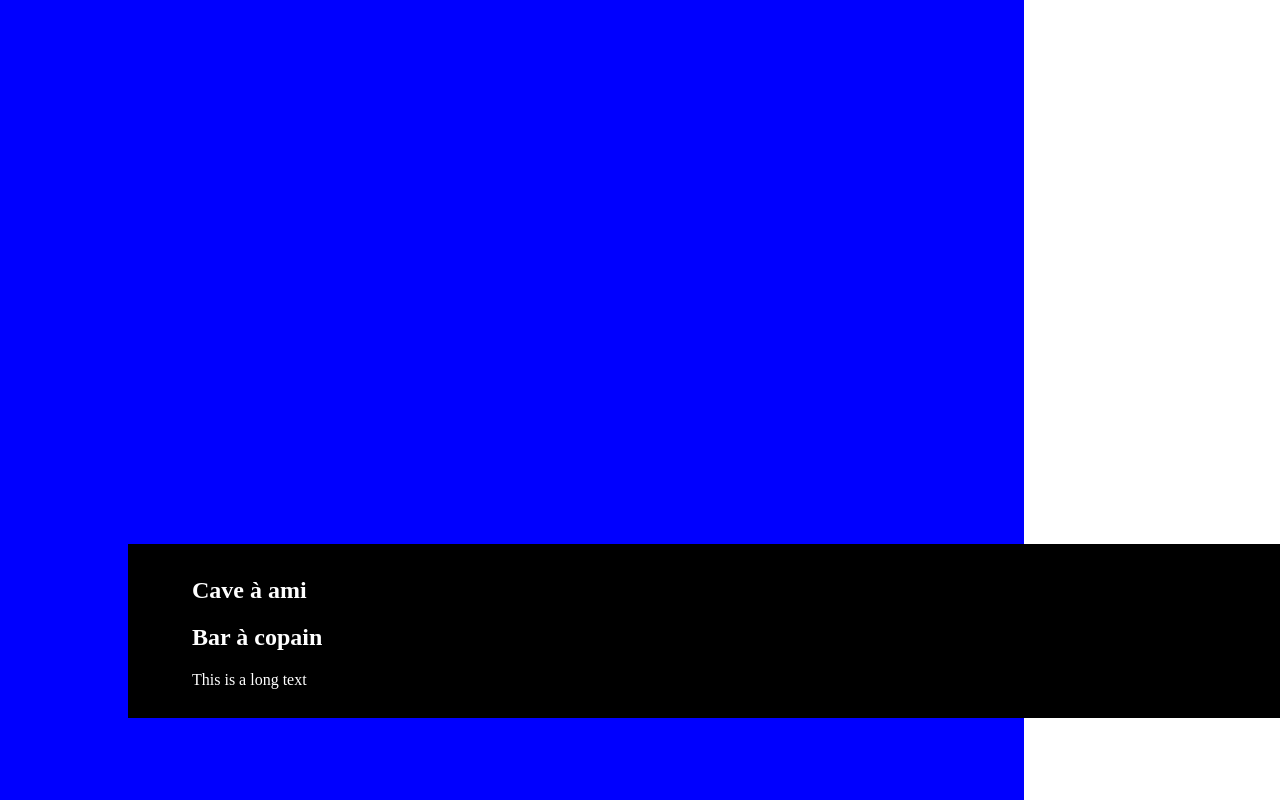
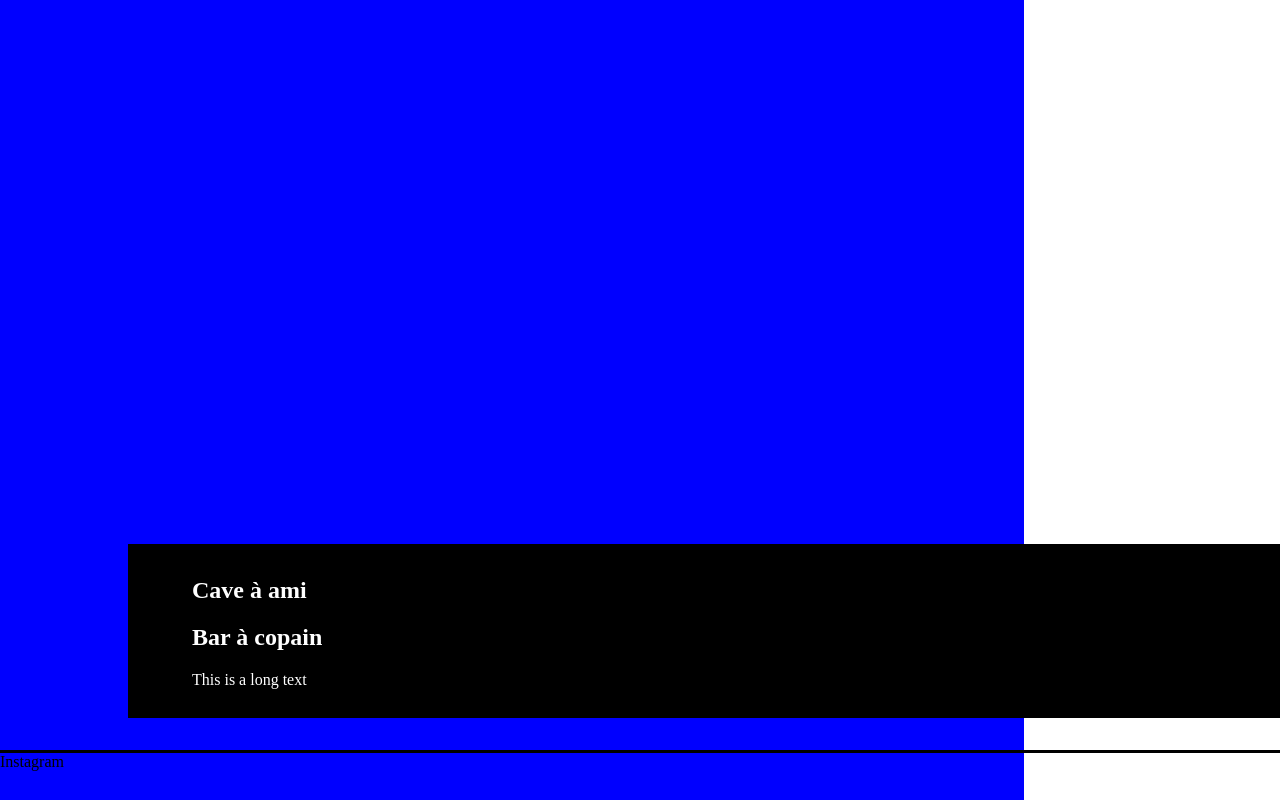
Before and after one commit to Le-Fada-bar/Le-Fada-bar.github.io, a Vue app: page / in a window 1280 px wide. Shown: the part 717-1517 px from the top of the page. Built offline with nearby package versions, Linux system fonts and the light colour scheme.

Commit message:
Add footer

```diff
--- a/src/App.vue
+++ b/src/App.vue
@@ -1,8 +1,11 @@
 <script>
 import { RouterLink, RouterView } from 'vue-router'
-import HelloWorld from './components/HelloWorld.vue'
+import Footer from './components/Footer.vue'
 
 export default {
+  components: {
+    Footer
+  },
   data() {
     return {
       toggled: false,
@@ -61,10 +64,11 @@ export default {
       <div>
         <RouterLink v-if="toggled" @click="close" to="/information">Informations</RouterLink>
       </div>
+      <Footer v-if="toggled" />
     </nav>
   </header>
-
   <RouterView />
+  <Footer />
 </template>
 
 <style scoped>
--- /dev/null
+++ b/src/components/Footer.vue
@@ -0,0 +1,12 @@
+<template>
+  <footer>
+    Instagram
+  </footer>
+</template>
+
+<style>
+footer {
+  margin-top: var(--theme-spacing);
+  border-top: solid;
+}
+</style>
```
